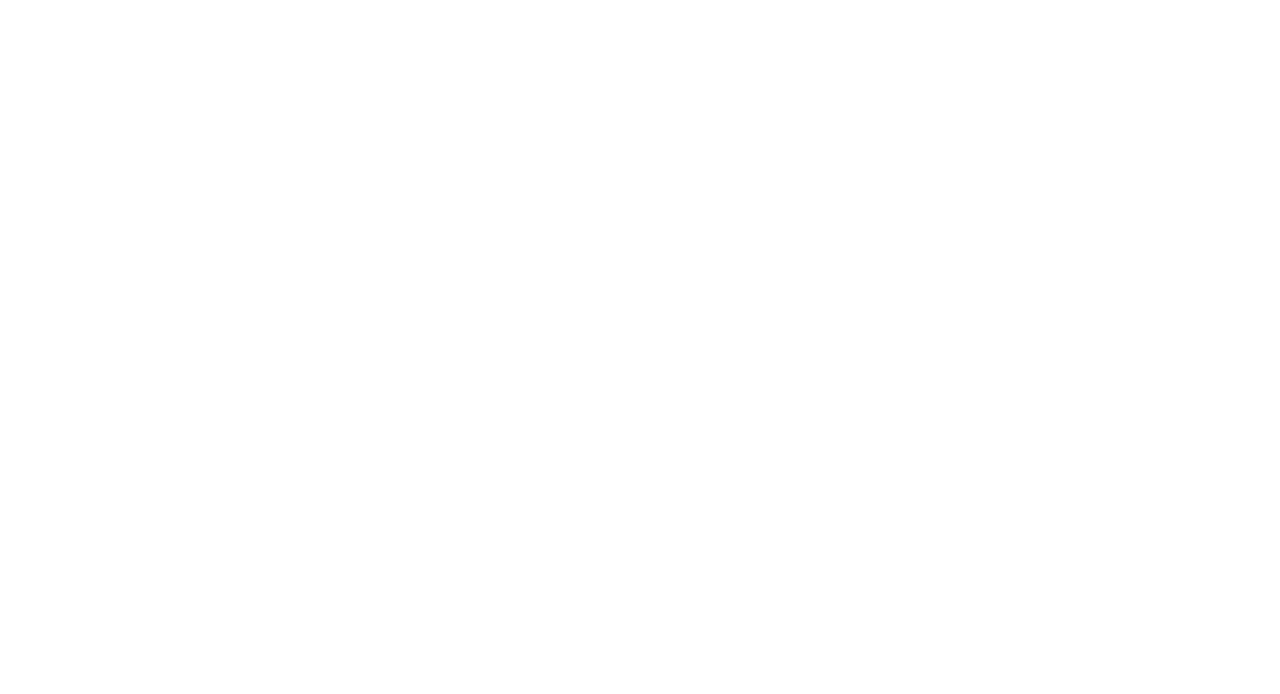
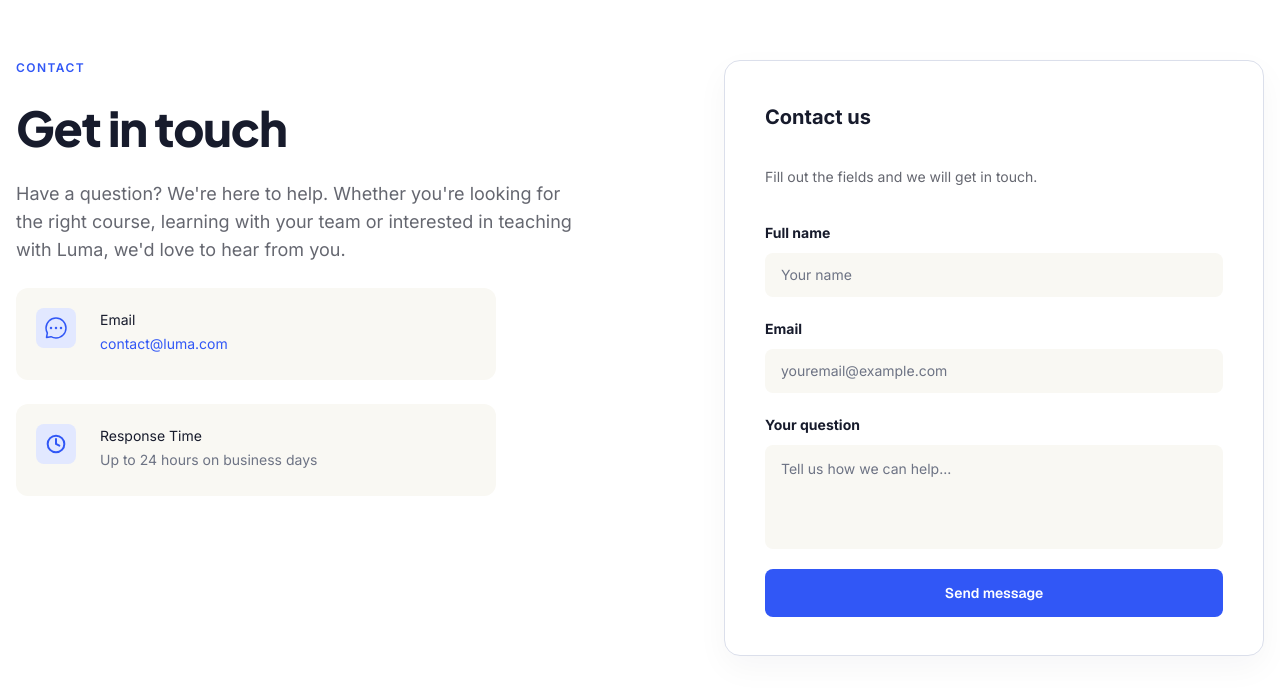
Before and after one commit to esthervbac/buzzvel-test, a Next.js app: page / in a window 1280 px wide. Shown: the part 4470-5164 px from the top of the page. Before the commit the page ends 4470 px from the top, so only its background shows below. Built offline with nearby package versions, Linux system fonts and the light colour scheme.

Commit message:
feat(): Added Contact content

```diff
--- /dev/null
+++ b/src/app/components/ContactForm.tsx
@@ -0,0 +1,65 @@
+export function ContactForm() {
+  return (
+    <div className="w-full sm:w-115 lg:w-135 h-auto lg:h-149 rounded-2xl bg-white border border-[#DBDFEB] shadow-[0_12px_32px_0_#171B2C0A] flex flex-col items-start justify-start p-6 sm:p-8 lg:p-10 gap-6">
+      <p className="text-[20px]/8 font-bold font-inter text-[#171B2C] mb-2">
+        Contact us
+      </p>
+      <p className="text-[14px]/6 font-normal font-inter text-[#656770]">
+        Fill out the fields and we will get in touch.
+      </p>
+      <form className="flex flex-col gap-5 w-full max-w-lg mt-2">
+        <div className="flex flex-col gap-2">
+          <label
+            htmlFor="fullName"
+            className="text-[14px]/6 font-bold text-[#171B2C] font-inter"
+          >
+            Full name
+          </label>
+          <input
+            type="text"
+            id="fullName"
+            name="fullName"
+            placeholder="Your name"
+            className="w-full rounded-lg bg-[#F9F8F3] border-none px-4 py-3 text-sm text-[#171B2C] placeholder:text-[#6D7384] placeholder:font-inter placeholder:font-normal placeholder:text-[14px]/6 focus:outline-none focus:ring-1 focus:ring-[#3157F6] transition-colors"
+          />
+        </div>
+        <div className="flex flex-col gap-2">
+          <label
+            htmlFor="email"
+            className="text-[14px]/6 font-bold text-[#171B2C] font-inter"
+          >
+            Email
+          </label>
+          <input
+            type="email"
+            id="email"
+            name="email"
+            placeholder="youremail@example.com"
+            className="w-full rounded-lg bg-[#F9F8F3] border-none px-4 py-3 text-sm text-[#171B2C] placeholder:text-[#6D7384] placeholder:font-inter placeholder:font-normal placeholder:text-[14px]/6 focus:outline-none focus:ring-1 focus:ring-[#3157F6] transition-colors"
+          />
+        </div>
+        <div className="flex flex-col gap-2">
+          <label
+            htmlFor="message"
+            className="text-[14px]/6 font-bold text-[#171B2C] font-inter"
+          >
+            Your question
+          </label>
+          <textarea
+            id="message"
+            name="message"
+            rows={4}
+            placeholder="Tell us how we can help..."
+            className="w-full rounded-lg bg-[#F9F8F3] border-none px-4 py-3 text-sm text-[#171B2C] placeholder:text-[#6D7384] placeholder:font-inter placeholder:font-normal placeholder:text-[14px]/6 focus:outline-none focus:ring-1 focus:ring-[#3157F6] transition-colors resize-none"
+          />
+        </div>
+        <button
+          type="submit"
+          className="w-full rounded-lg bg-[#3157F6] hover:bg-[#2545D1] text-white! font-semibold text-sm py-3.5 px-6 transition-colors cursor-pointer"
+        >
+          Send message
+        </button>
+      </form>
+    </div>
+  );
+}
--- /dev/null
+++ b/src/app/components/InfoBox.tsx
@@ -0,0 +1,59 @@
+import Image from "next/image";
+
+export function InfoBox() {
+  return (
+    <div className="flex flex-col text-left w-full max-w-xl gap-6 px-4 sm:px-6 lg:px-0">
+      <p className="text-[#3157F6] text-xs/4 font-inter font-semibold uppercase tracking-[1.44px]">
+        Contact
+      </p>
+      <p className="text-[#171B2C] text-[32px]/9 sm:text-[48px]/14 font-jakarta font-extrabold tracking-[-0.8px] sm:tracking-[-1.2px]">
+        Get in touch
+      </p>
+      <p className="text-[#656770] text-[14px]/6 sm:text-[18px]/7 font-inter font-normal">
+        Have a question? We&apos;re here to help. Whether you&apos;re looking
+        for the right course, learning with your team or interested in teaching
+        with Luma, we&apos;d love to hear from you.
+      </p>
+      <div className="w-full sm:w-120 h-auto sm:h-23 bg-[#F9F8F3] rounded-xl p-5 gap-4">
+        <div className="flex flex-row items-start justify-start gap-6">
+          <Image
+            className="blockw-full h-auto"
+            src="/icon-message.svg"
+            alt="Icon Message"
+            width={40}
+            height={40}
+            priority
+          />
+          <div className="flex flex-col items-start justify-start">
+            <p className="text-[14px]/6 font-normal font-inter text-[#171B2C]">
+              Email
+            </p>
+            <p className="text-[14px]/6 font-normal font-inter text-[#3157F6] hover:underline">
+              contact@luma.com
+            </p>
+          </div>
+        </div>
+      </div>
+      <div className="w-full sm:w-120 h-auto sm:h-23 bg-[#F9F8F3] rounded-xl p-5 gap-4">
+        <div className="flex flex-row items-start justify-start gap-6">
+          <Image
+            className="blockw-full h-auto"
+            src="/icon-time.svg"
+            alt="Icon Time"
+            width={40}
+            height={40}
+            priority
+          />
+          <div className="flex flex-col items-start justify-start">
+            <p className="text-[14px]/6 font-normal font-inter text-[#171B2C]">
+              Response Time
+            </p>
+            <p className="text-[14px]/6 font-normal font-inter text-[#6D7384]">
+              Up to 24 hours on business days
+            </p>
+          </div>
+        </div>
+      </div>
+    </div>
+  );
+}
--- /dev/null
+++ b/src/app/home/ContactSectionContent.tsx
@@ -0,0 +1,13 @@
+import { ContactForm } from "../components/ContactForm";
+import { InfoBox } from "../components/InfoBox";
+
+export function ContactSection() {
+  return (
+    <div className="flex w-full m-h-140 sm:min-h-[calc(100vh-80px)] items-center justify-center bg-[#FFFFFF] dark:bg-black pt-8 lg:pt-0 pb-16 px-4">
+      <div className="flex flex-col lg:flex-row items-center lg:items-start justify-center lg:justify-between gap-16 max-w-7xl w-full mt-10 sm:mt-15">
+        <InfoBox />
+        <ContactForm />
+      </div>
+    </div>
+  );
+}
--- a/src/app/page.tsx
+++ b/src/app/page.tsx
@@ -1,10 +1,11 @@
-import { Header } from "@/app/header/Header";
+import { Header } from "@/app/components/Header";
 import { Hero } from "@/app/home/HeroContent";
 import { Categories } from "@/app/home/CategoriesContent";
 import { FeaturedCourseContent } from "@/app/home/FeaturedCourseContent";
 import { HowItWorksContent } from "@/app/home/HowItWorksContent";
 import { Testimonial } from "./home/TestimonialContent";
 import { Section } from "./home/SectionContent";
+import { ContactSection } from "./home/ContactSectionContent";
 
 export default function Home() {
   return (
@@ -17,6 +18,7 @@ export default function Home() {
         <HowItWorksContent />
         <Testimonial />
         <Section />
+        <ContactSection />
       </main>
     </div>
   );
```
Also changed, not shown: public/icon-message.svg (added), public/icon-time.svg (added), src/app/components/Header.tsx (renamed from src/app/header/Header.tsx), src/app/components/index.ts (deleted).
